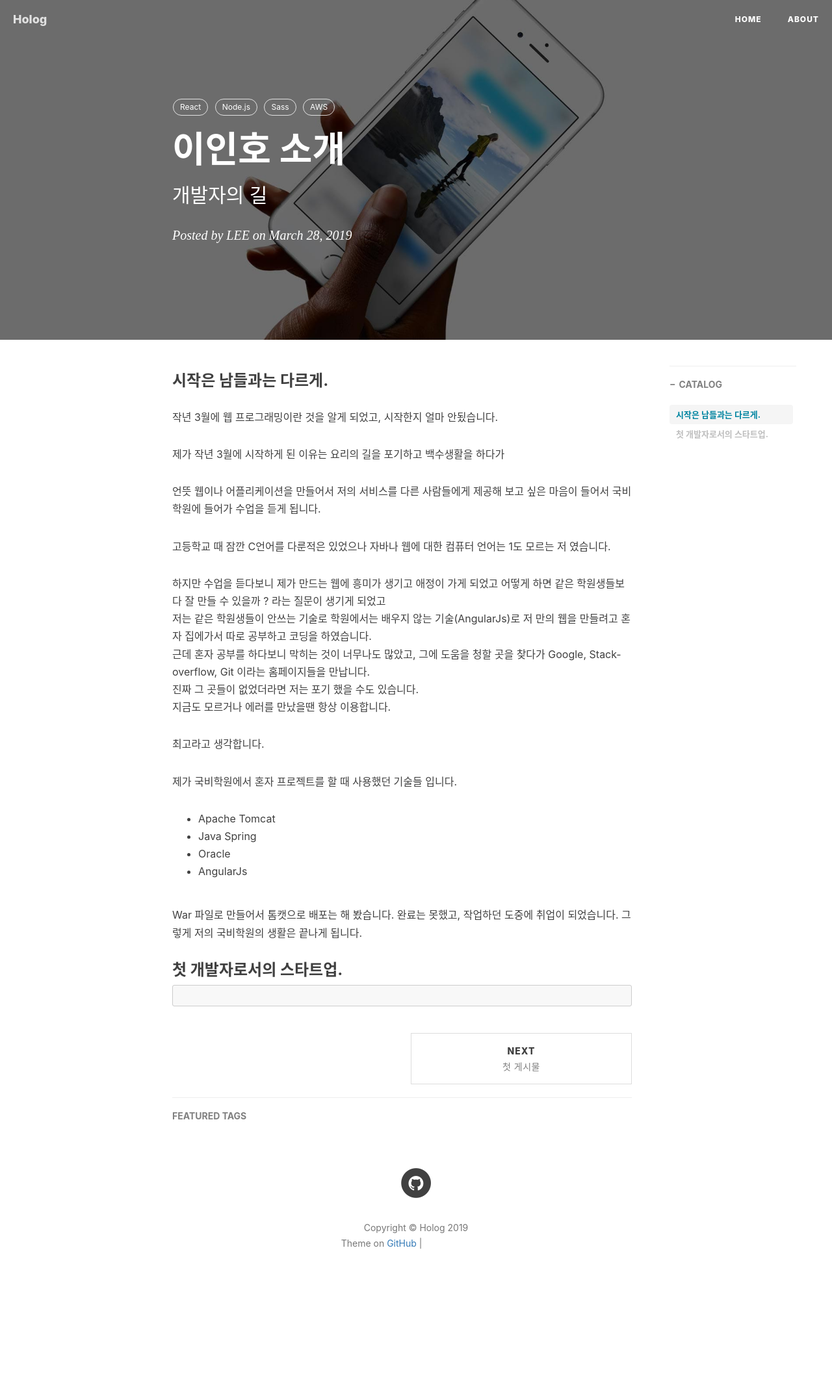
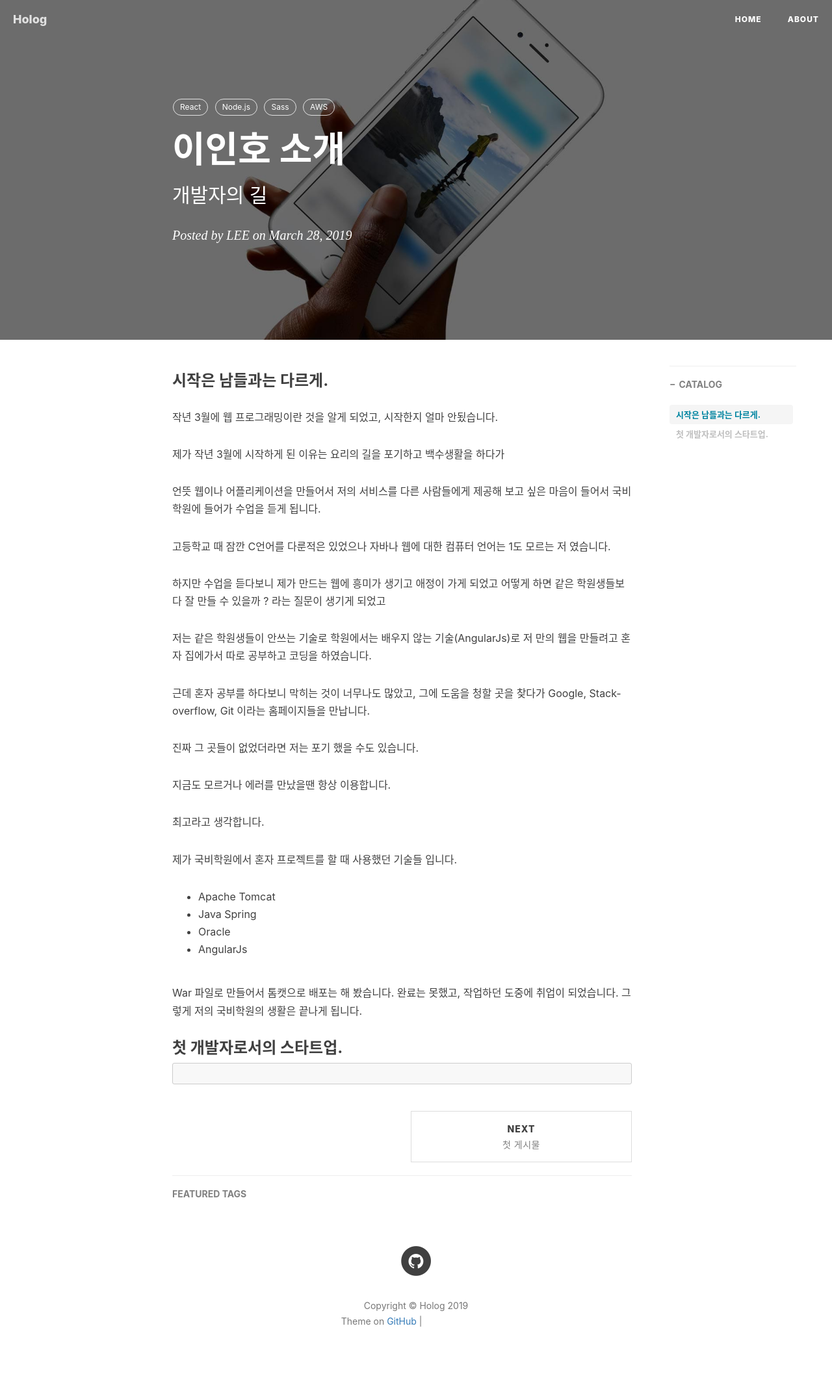
Before and after one commit to leeshar/wiki, a Jekyll site: the page built from _posts/2019-03-28-이인호 소개.md, in a window 1280 px wide. Shown: the whole page at 65% size. Built offline with Jekyll 4.4.1, drawn with Linux system fonts in a browser that asks for light colours; nearby versions of some CDN libraries; comment, search, counter and statistics services are not loaded; before the commit the page ends 2018 px from its top, so only the background shows below that; grey boxes are pictures that could not be loaded.

Commit message:
post 수정

```diff
--- a/_posts/2019-03-28-이인호 소개.md
+++ b/_posts/2019-03-28-이인호 소개.md
@@ -17,20 +17,28 @@ tags:
 
 <p>작년 3월에 웹 프로그래밍이란 것을 알게 되었고, 시작한지 얼마 안됬습니다.</p>
 <p>제가 작년 3월에 시작하게 된 이유는 요리의 길을 포기하고 백수생활을 하다가</p>
-언뜻 웹이나 어플리케이션을 만들어서 저의 서비스를 다른 사람들에게 제공해 보고
-싶은 마음이 들어서 국비 학원에 들어가 수업을 듣게 됩니다.
+<p>
+  언뜻 웹이나 어플리케이션을 만들어서 저의 서비스를 다른 사람들에게 제공해 보고
+  싶은 마음이 들어서 국비 학원에 들어가 수업을 듣게 됩니다.
+</p>
 <p>
   고등학교 때 잠깐 C언어를 다룬적은 있었으나 자바나 웹에 대한 컴퓨터 언어는 1도
   모르는 저 였습니다.
 </p>
-하지만 수업을 듣다보니 제가 만드는 웹에 흥미가 생기고 애정이 가게 되었고
-어떻게 하면 같은 학원생들보다 잘 만들 수 있을까 ? 라는 질문이 생기게 되었고<br />
-저는 같은 학원생들이 안쓰는 기술로 학원에서는 배우지 않는 기술(AngularJs)로 저
-만의 웹을 만들려고 혼자 집에가서 따로 공부하고 코딩을 하였습니다.<br />
-근데 혼자 공부를 하다보니 막히는 것이 너무나도 많았고, 그에 도움을 청할 곳을
-찾다가 Google, Stack-overflow, Git 이라는 홈페이지들을 만납니다.<br />
-진짜 그 곳들이 없었더라면 저는 포기 했을 수도 있습니다.<br />
-지금도 모르거나 에러를 만났을땐 항상 이용합니다.
+<p>
+  하지만 수업을 듣다보니 제가 만드는 웹에 흥미가 생기고 애정이 가게 되었고
+  어떻게 하면 같은 학원생들보다 잘 만들 수 있을까 ? 라는 질문이 생기게 되었고
+</p>
+<p>
+  저는 같은 학원생들이 안쓰는 기술로 학원에서는 배우지 않는 기술(AngularJs)로 저
+  만의 웹을 만들려고 혼자 집에가서 따로 공부하고 코딩을 하였습니다.
+</p>
+<p>
+  근데 혼자 공부를 하다보니 막히는 것이 너무나도 많았고, 그에 도움을 청할 곳을
+  찾다가 Google, Stack-overflow, Git 이라는 홈페이지들을 만납니다.
+</p>
+<p>진짜 그 곳들이 없었더라면 저는 포기 했을 수도 있습니다.</p>
+<p>지금도 모르거나 에러를 만났을땐 항상 이용합니다.</p>
 <p>최고라고 생각합니다.</p>
 
 제가 국비학원에서 혼자 프로젝트를 할 때 사용했던 기술들 입니다.
```
